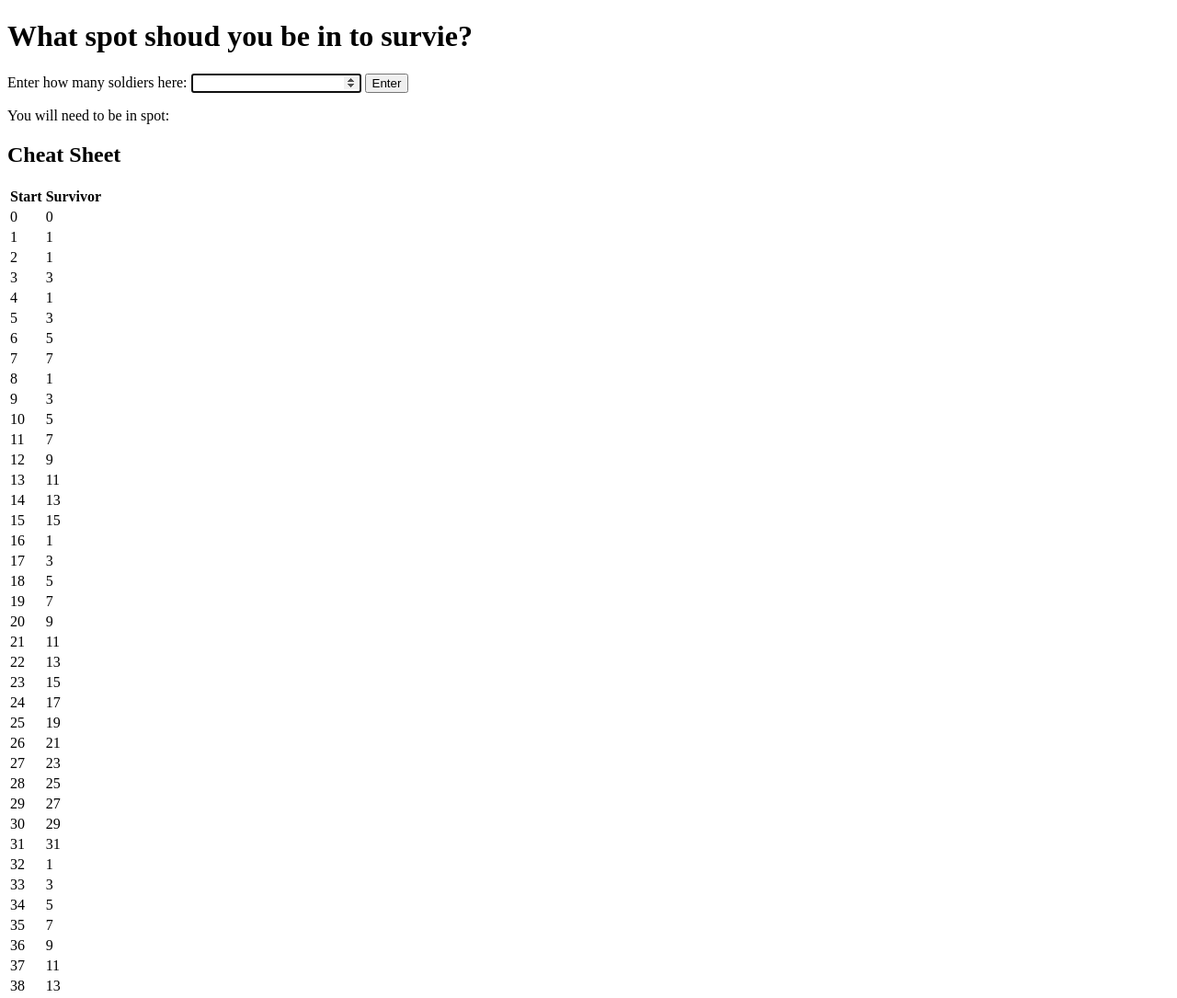
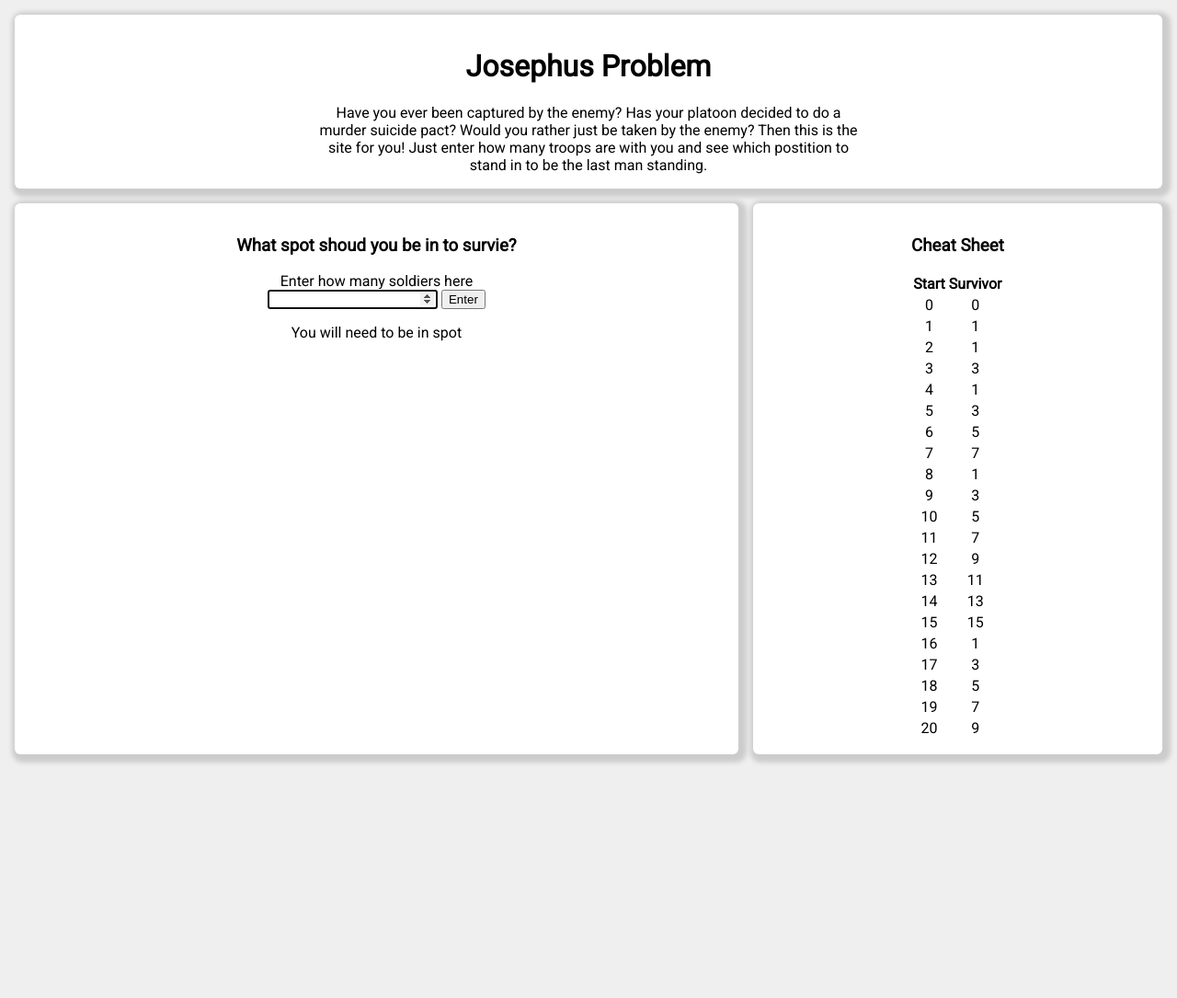
Before and after one commit to sburchfield/josephus_problem, a plain HTML site: page index.html in a window 1280 px wide. Shown: the top 1085 px of the page at 92% size. After the commit the page ends 836 px from the top, so only its background shows below. Drawn offline with Linux system fonts and the light colour scheme.

Commit message:
updated css

```diff
--- a/index.html
+++ b/index.html
@@ -2,31 +2,93 @@
 <html>
   <head>
     <meta charset="UTF-8">
-    <title>title</title>
+    <title>Josephus Problem</title>
+    <link href="https://fonts.googleapis.com/css?family=Roboto&display=swap" rel="stylesheet">
+    <style>
+        body{
+          font-family: 'Roboto', sans-serif;
+          background-color: #efefef;
+          text-align: center;
+        }
+
+        .card{
+          background-color: #fff;
+          border-radius: 6px;
+          box-shadow: 3px 3px 5px 6px #ccc;
+          padding: 1em 2em;
+          box-sizing: border-box;
+          margin: 0.5em;
+        }
+
+        header p{
+          max-width: 600px;
+          margin: 0 auto;
+        }
+
+        .container{
+          max-width: 1366px;
+          margin: 0 auto;
+          display: grid;
+        }
+
+        .container header{
+          grid-column: 1 / 6;
+        }
+
+        .container main{
+          grid-column: 1 / 4;
+        }
+
+        .container aside{
+          grid-column: 4 / 6;
+        }
+
+        table{
+          margin: 0 auto;
+        }
+
+        @media screen and (max-width: 768px) {
+
+          .container main {
+            grid-column: 1 / 6;
+          }
+
+          .container aside{
+            grid-column: 1 / 6;
+          }
+
+        }
+    </style>
   </head>
   <body>
+    <div class="container">
 
-    <h1>What spot shoud you be in to survie?</h1>
-    <div>
+    <header class="card">
+      <h1>Josephus Problem</h1>
+      <p>Have you ever been captured by the enemy? Has your platoon decided to do a murder suicide pact? Would you rather just be taken by the enemy? Then this is the site for you! Just enter how many troops are with you and see which postition to stand in to be the last man standing.</p>
+    </header>
+
+
+      <main class="card">
+        <h3>What spot shoud you be in to survie?</h3>
           <form id="soldiersForm">
-        <label for="soldiers">Enter how many soldiers here:</label>
+            <label for="soldiers">Enter how many soldiers here</label><br>
             <input type="number" id="soldiersInput" name="soldiersInput">
             <button type="submit" name="enterButton" id="enterButton">Enter</button>
           </form>
-    </div>
-    <div>
-      <p>You will need to be in spot: <span id="answer"></span>
-    </div>
+          <p>You will need to be in spot<br> <span id="answer"></span>
+      </main>
 
-
-    <h2>Cheat Sheet</h2>
+      <aside class="card">
+        <h3>Cheat Sheet</h3>
         <table id="answerTable">
           <tr>
             <th>Start</th>
             <th>Survivor</th>
           </tr>
         </table>
-
+      <aside>
+    </div>
   </body>
 
   <script type="text/javascript">
@@ -74,7 +136,7 @@
 
 
 
-    for( i = 0; i <= 100; i++){
+    for( i = 0; i <= 20; i++){
 
       let tr = document.createElement("tr")
 
```
Lines whose indentation alone changed are shown as unchanged.
